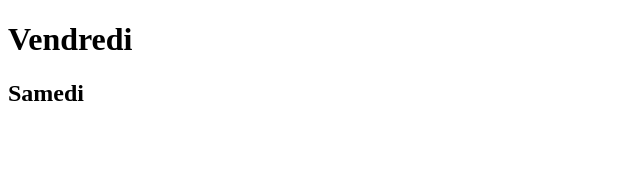
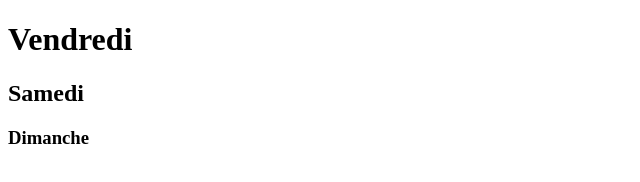
Before and after one commit to Emeraudi/vendredi, a plain HTML site: page index.html in a window 1280 px wide. Shown: the whole page, without its empty margins (0-640 px from the left). Drawn offline with Linux system fonts and the light colour scheme.

Commit message:
deuxieme  modification

```diff
--- a/index.html
+++ b/index.html
@@ -8,5 +8,6 @@
 <body>
     <h1>Vendredi</h1>
     <h2>Samedi</h2>
+    <h3>Dimanche</h3>
 </body>
 </html>
```
